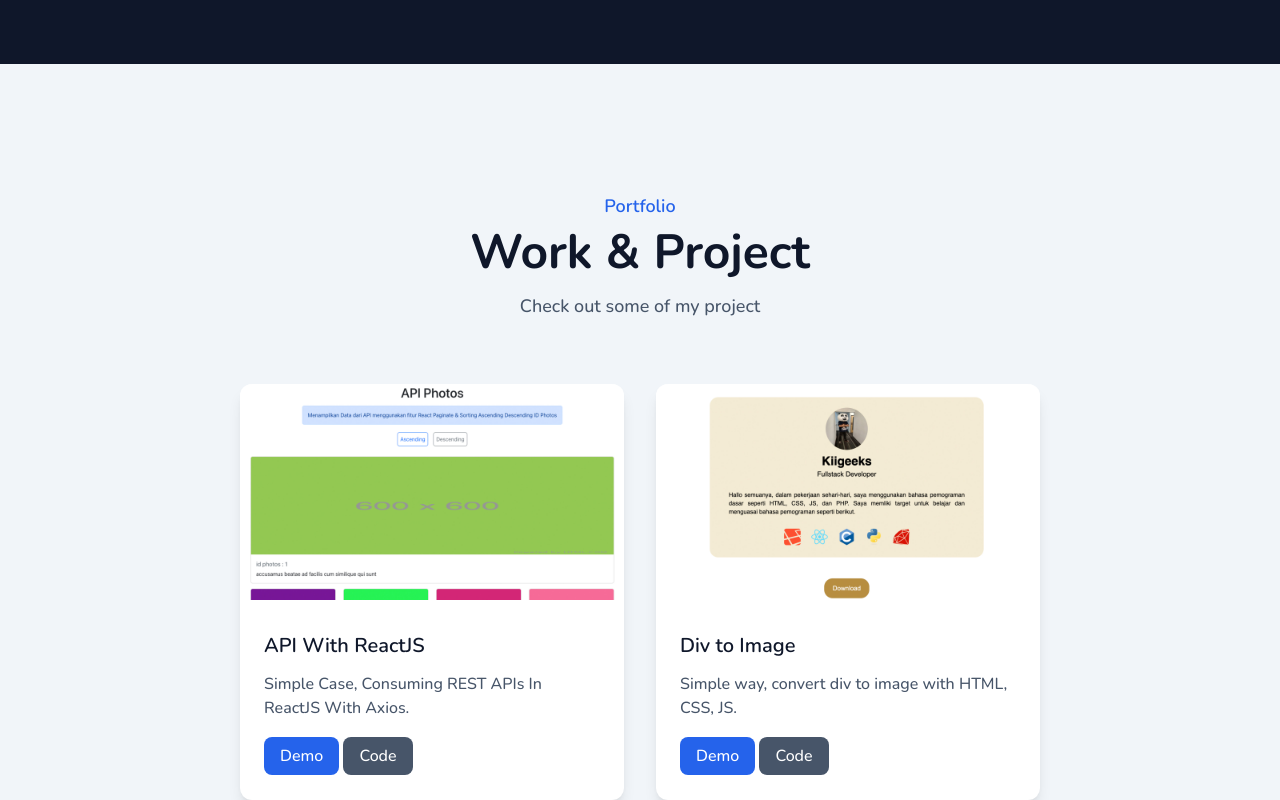
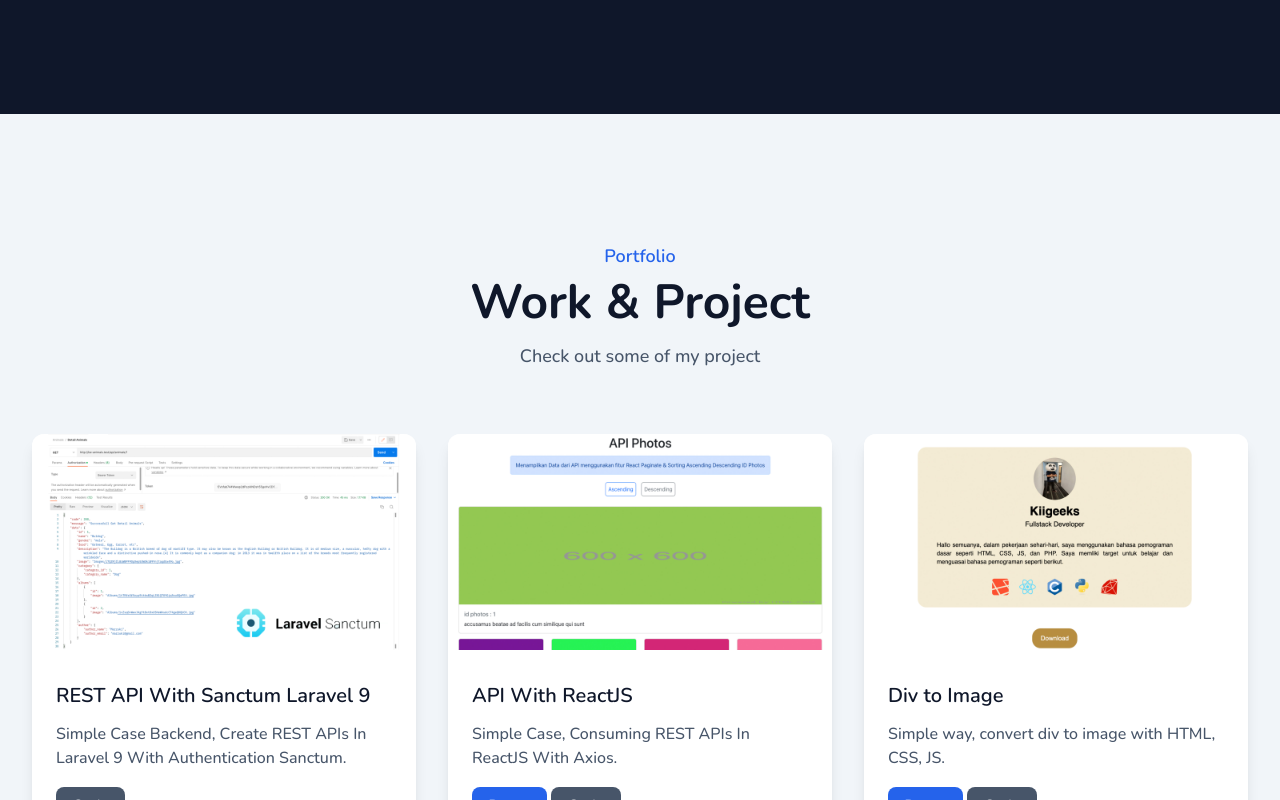
Before and after one commit to kiigeeks/kiigeeks.github.io, a website: page index.html in a window 1280 px wide. Shown: the part 2000-2800 px from the top of the page. Drawn offline with nearby package versions, Linux system fonts and the light colour scheme.

Commit message:
update project

```diff
--- a/index.html
+++ b/index.html
@@ -81,7 +81,7 @@
                 <!-- foto kanan -->
                 <div class="w-full self-end px-4 lg:w-1/2">
                     <div class="relative mt-10">
-                        <img class="relative mx-auto right-0 left-0 bottom-0 lg:bottom-0 " src="./dist/img/me2.png" alt="">
+                        <img class="relative mx-auto right-0 left-0 bottom-0 lg:bottom-0 " src="./dist/img/me.png" alt="">
                         <div class="block absolute -bottom-1/4 right-0 left-0 mx-auto w-xsml h-xsml sm:w-sml sm:h-sml md:w-mdm md:h-mdm lg:w-big lg:h-big bg-primary rounded-full -z-10"></div>
                     </div>
                 </div>
@@ -239,6 +239,19 @@
             <div class="flex flex-wrap items-center justify-center">
                 <div class="w-full px-4 lg:w-1/2 xl:w-1/3">
                     <div class="bg-white dark:bg-dark rounded-xl shadow-lg overflow-hidden mb-10">
+                        <img src="./dist/img/project/laravelSanctum.jpg" alt="programing" class="w-full">
+                        <div class="py-8 px-6">
+                            <h3>
+                                <a href="" class="block mb-3 font-semibold text-xl text-dark dark:text-white hover:text-primary truncate">REST API With Sanctum Laravel 9</a>
+                            </h3>
+                            <p class="font-medium text-base text-secondary dark:text-third mb-6">Simple Case Backend, Create REST APIs In Laravel 9 With Authentication Sanctum.</p>
+                            <!-- <a href="" target="_blank" class="font-medium text-small text-white bg-primary py-2 px-4 rounded-lg hover:opacity-80">Demo</a> -->
+                            <a href="https://github.com/kiigeeks/Rest-API-Sanctum" target="_blank" class="font-medium text-small text-white bg-secondary py-2 px-4 rounded-lg hover:opacity-80">Code</a>
+                        </div>
+                    </div>
+                </div>
+                <div class="w-full px-4 lg:w-1/2 xl:w-1/3">
+                    <div class="bg-white dark:bg-dark rounded-xl shadow-lg overflow-hidden mb-10">
                         <img src="./dist/img/project/apiReact.jpg" alt="programing" class="w-full">
                         <div class="py-8 px-6">
                             <h3>
```
Also changed, not shown: dist/img/me.png, dist/img/me2.png (deleted), dist/img/project/laravelSanctum.jpg (added), 3 other files.
